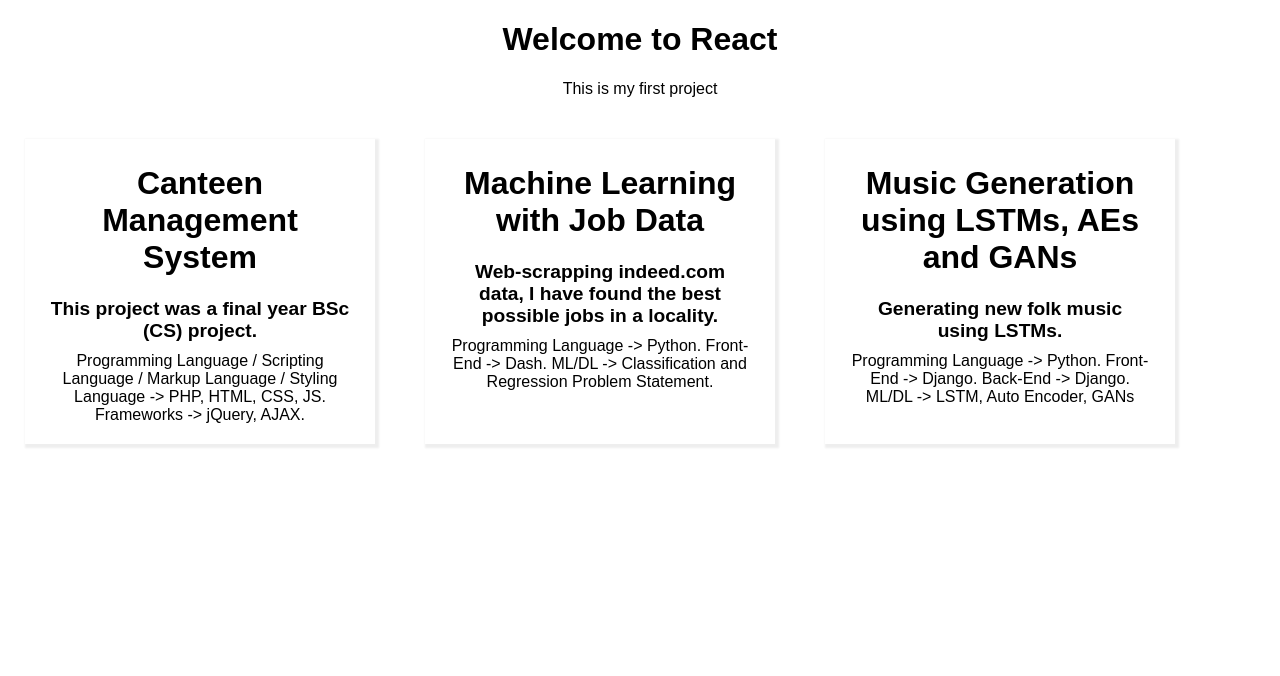
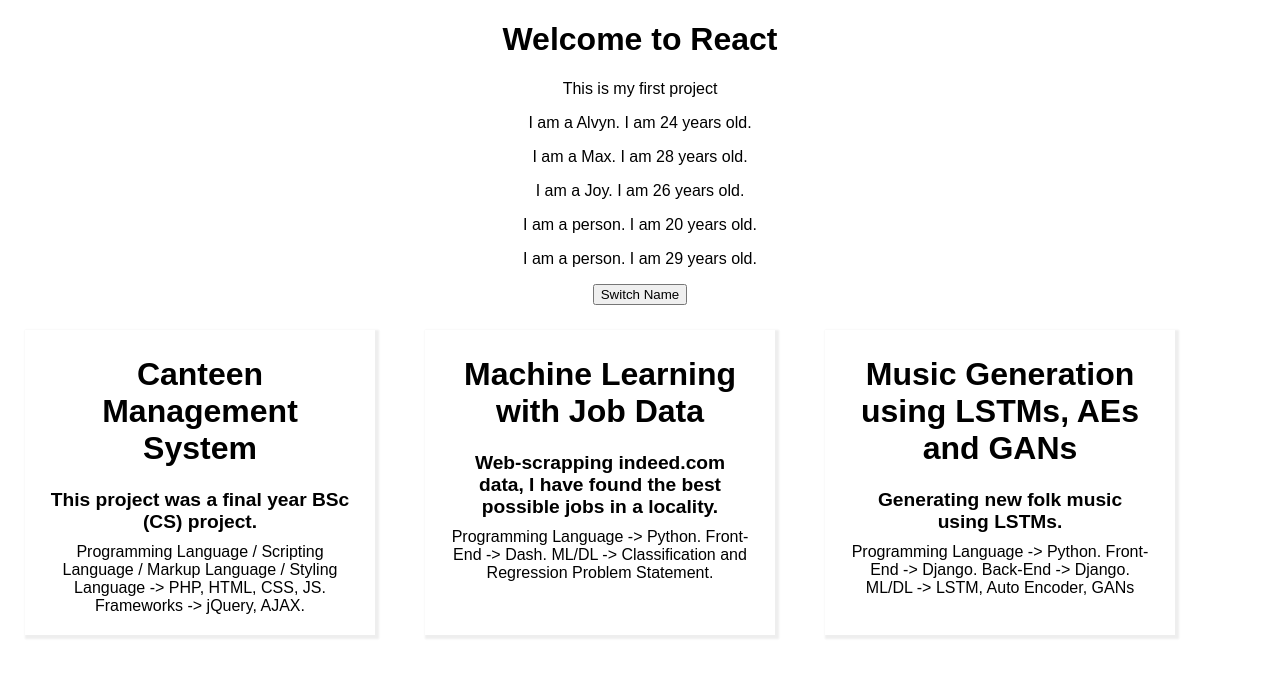
Before and after one commit to alvynabranches/react_bootcamp_workshop, a React (Create React App) app in the folder react-complete-guide/: page / in a window 1280 px wide. Shown: the top 676 px of the page. Built offline with nearby package versions, Linux system fonts and the light colour scheme.

Commit message:
13012021v6

```diff
--- a/react-complete-guide/src/App.js
+++ b/react-complete-guide/src/App.js
@@ -7,16 +7,31 @@ import { Project } from './Portfolio/Portfolio.js';
 import './App.css';
 
 class App extends Component {
-	runs = 5;
-	updateRuns = () => {
-		this.runs += 1;
-		console.log(this.runs);
+	state = {
+		persons: [
+			{name: 'Alvyn', age: 24},
+			{name: 'Max', age: 28},
+		]
+	}
+	switchNameHandler = (newName) => {
+		this.setState({
+			persons: [
+				{name: newName, age: 24},
+				{name: 'Maximilian', age: 28},
+			]
+		});
 	}
 	render() {
 		return (
 			<div className="App">
 				<h1 className="App-title">Welcome to React</h1>
 				<p>This is my first project</p>
+				<Person name={this.state.persons[0].name} age={this.state.persons[0].age} click={this.switchNameHandler}/>
+ 				<Person name={this.state.persons[1].name} age={this.state.persons[1].age}/>
+ 				<Person name="Joy"/>
+ 				<Person age="20"/>
+ 				<Person />
+ 				<button onClick={this.switchNameHandler}>Switch Name</button>
 				<div className="all-projects">
 					<Project title="Canteen Management System" desc="This project was a final year BSc (CS) project." details="Programming Language / Scripting Language / Markup Language / Styling Language -> PHP, HTML, CSS, JS. Frameworks -> jQuery, AJAX." />
 					<Project title="Machine Learning with Job Data" desc="Web-scrapping indeed.com data, I have found the best possible jobs in a locality. " details="Programming Language -> Python. Front-End -> Dash. ML/DL -> Classification and Regression Problem Statement."/>
```
